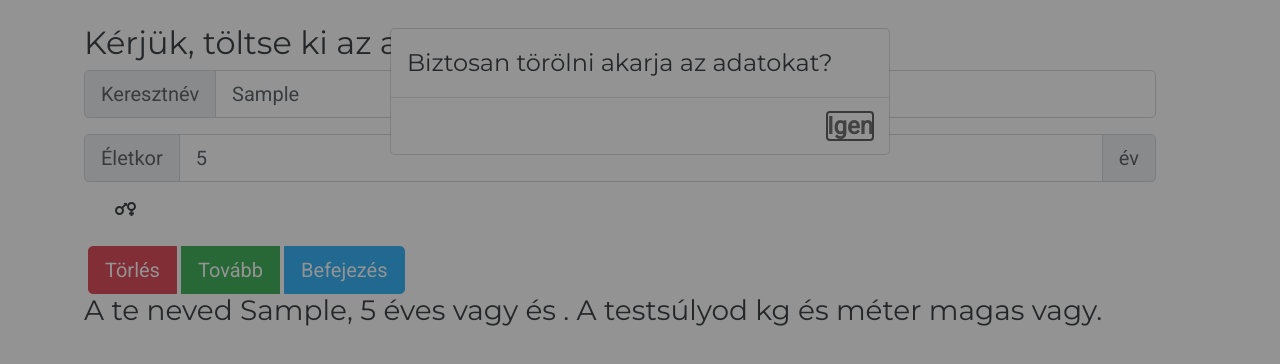
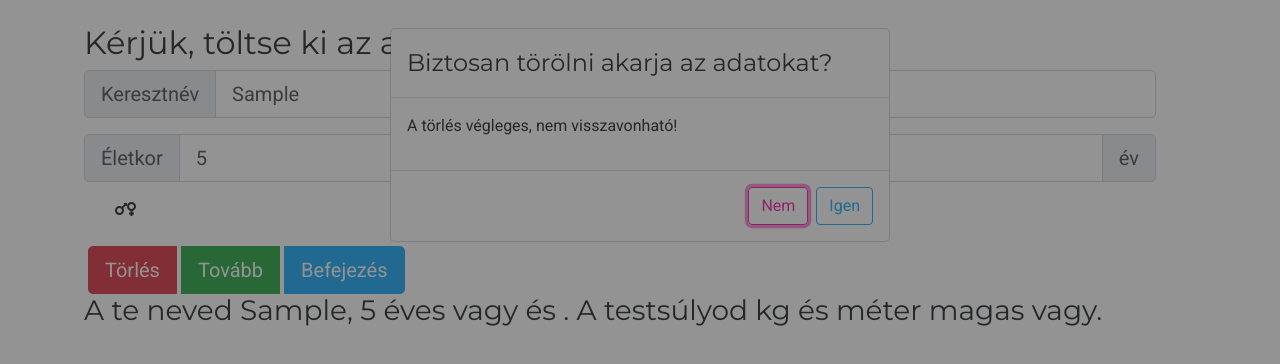
Before and after one commit to mkmDEV/biotech, an Angular app: page / in a window 1280 px wide. Both pictures are taken after typing "Sample", "5" into the empty fields and a click on the button "Törlés". Shown: the top 364 px of the page. Built offline with nearby package versions, Linux system fonts and the light colour scheme.

Commit message:
reset modal finished

```diff
--- a/src/app/components/input-form/input-form.component.html
+++ b/src/app/components/input-form/input-form.component.html
@@ -114,8 +114,14 @@
     <h4 class="modal-title" id="modal-basic-title">Biztosan törölni akarja az adatokat?</h4>
   </div>
   <div class="modal-body">
-    <button type="button" class="close" aria-label="Close">
-      <span aria-hidden="true" (click)="onDelete(f)">Igen</span>
+    <p>A törlés végleges, nem visszavonható!</p>
+  </div>
+  <div class="modal-footer">
+    <button type="button" class="btn btn-outline-secondary" aria-label="Close" (click)="onClose()">
+      <span aria-hidden="true">Nem</span>
+    </button>
+    <button type="button" class="btn btn-outline-primary" aria-label="Close" (click)="onReset(f)">
+      <span aria-hidden="true">Igen</span>
     </button>
   </div>
 </ng-template>
--- a/src/app/components/input-form/input-form.component.ts
+++ b/src/app/components/input-form/input-form.component.ts
@@ -50,9 +50,13 @@ export class InputFormComponent implements OnInit {
     this.modalService.open(content);
   }
 
-  onDelete(f: NgForm): void {
-    // fixme: reset the whole form and set reset state to true + close dialog
+  onReset(f: NgForm): void {
     this.reset = true;
     f.reset();
+    this.modalService.dismissAll('Cross click');
+  }
+
+  onClose(): void {
+    this.modalService.dismissAll('Cross click');
   }
 }
```
